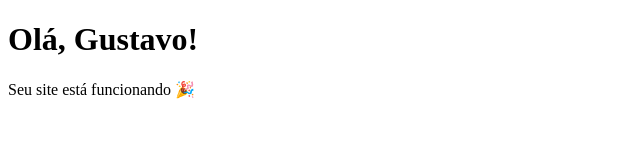
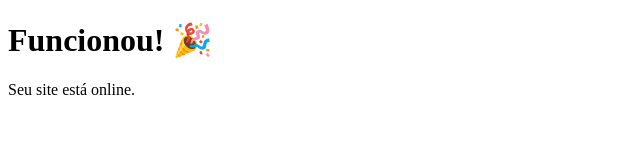
Before and after one commit to Guxxtvu/Marianna-Duarte, a plain HTML site: page index.html in a window 1280 px wide. Shown: the whole page, without its empty margins (0-640 px from the left). Drawn offline with Linux system fonts and the light colour scheme.

Commit message:
index.html

```diff
--- a/index.html
+++ b/index.html
@@ -2,10 +2,10 @@
 <html lang="pt-BR">
 <head>
   <meta charset="UTF-8" />
-  <title>Meu Site Teste</title>
+  <title>Teste GitHub Pages</title>
 </head>
 <body>
-  <h1>Olá, Gustavo!</h1>
-  <p>Seu site está funcionando 🎉</p>
+  <h1>Funcionou! 🎉</h1>
+  <p>Seu site está online.</p>
 </body>
 </html>
```
